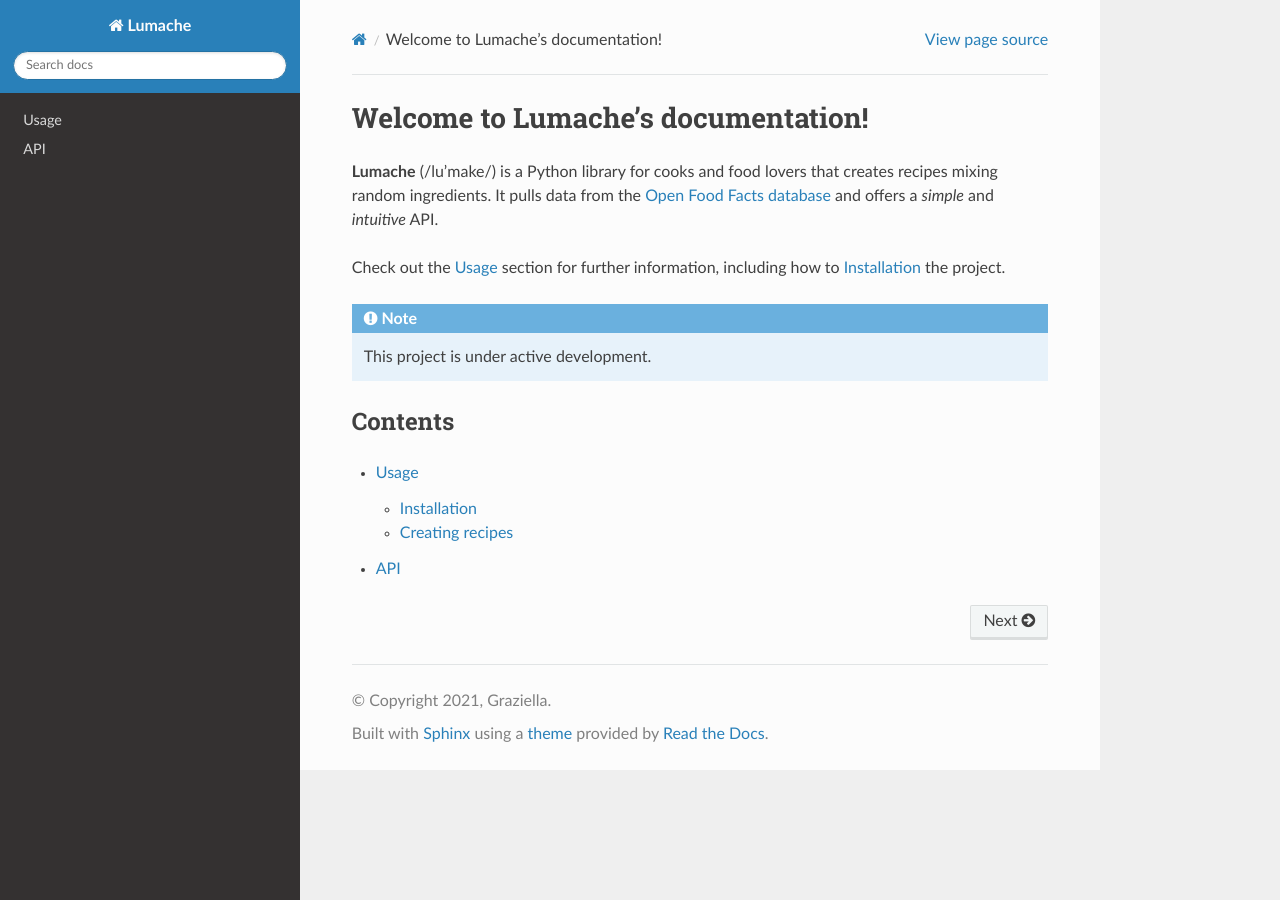
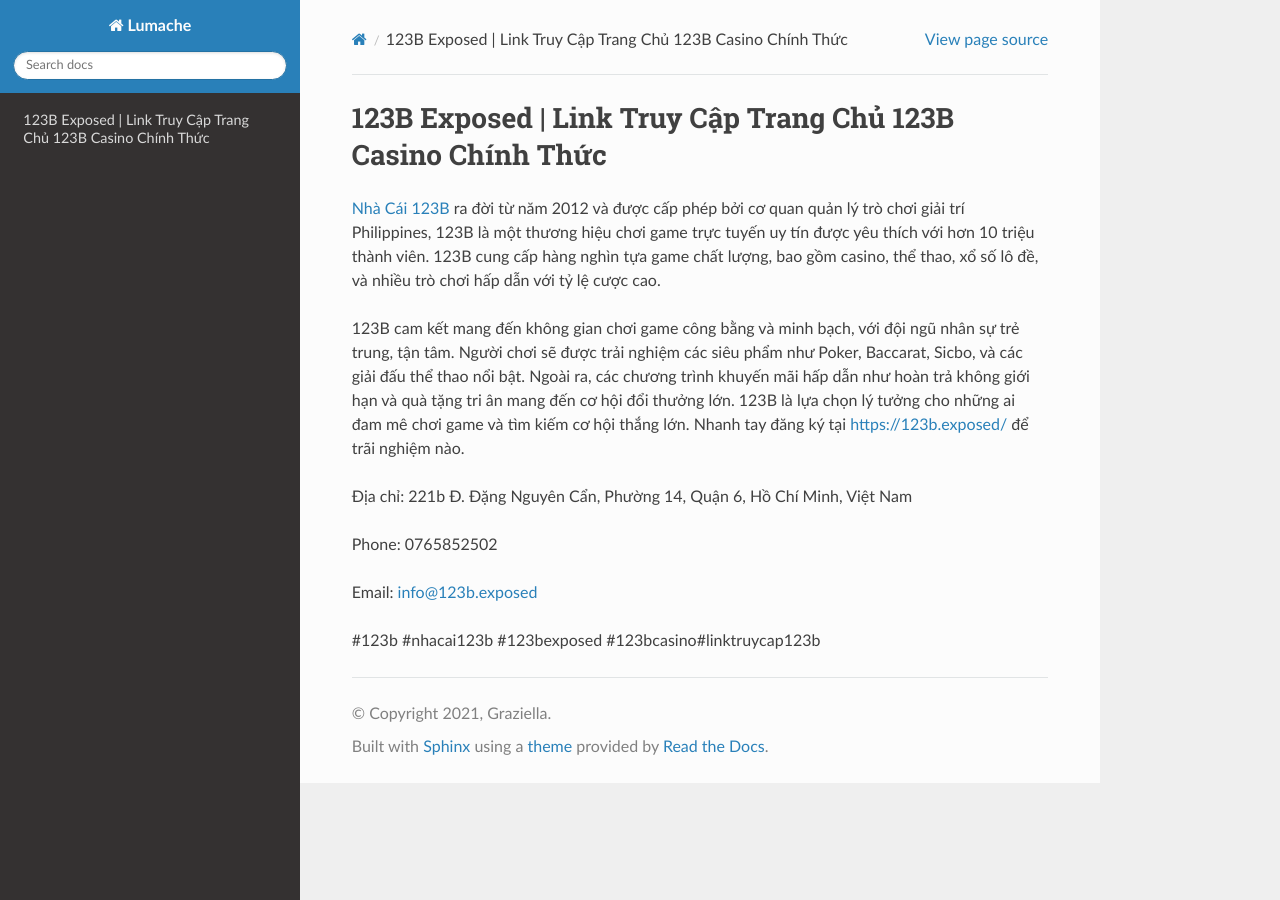
Before and after one commit to parkisngan19/nhacai123bexposed, a Sphinx documentation site: the page built from docs/source/index.rst, in a window 1280 px wide. Built offline with Sphinx 7.4.7 and the Read the Docs theme 3.1.0, drawn with Linux system fonts in a browser that asks for light colours.

Commit message:
Update index.rst

```diff
--- a/docs/source/index.rst
+++ b/docs/source/index.rst
@@ -1,22 +1,14 @@
-Welcome to Lumache's documentation!
+123B Exposed | Link Truy Cập Trang Chủ 123B Casino Chính Thức
 ===================================
 
-**Lumache** (/lu'make/) is a Python library for cooks and food lovers
-that creates recipes mixing random ingredients.
-It pulls data from the `Open Food Facts database <https://world.openfoodfacts.org/>`_
-and offers a *simple* and *intuitive* API.
+`Nhà Cái 123B <https://123b.exposed/>`_ ra đời từ năm 2012 và được cấp phép bởi cơ quan quản lý trò chơi giải trí Philippines, 123B là một thương hiệu chơi game trực tuyến uy tín được yêu thích với hơn 10 triệu thành viên. 123B cung cấp hàng nghìn tựa game chất lượng, bao gồm casino, thể thao, xổ số lô đề, và nhiều trò chơi hấp dẫn với tỷ lệ cược cao.
 
-Check out the :doc:`usage` section for further information, including
-how to :ref:`installation` the project.
+123B cam kết mang đến không gian chơi game công bằng và minh bạch, với đội ngũ nhân sự trẻ trung, tận tâm. Người chơi sẽ được trải nghiệm các siêu phẩm như Poker, Baccarat, Sicbo, và các giải đấu thể thao nổi bật. Ngoài ra, các chương trình khuyến mãi hấp dẫn như hoàn trả không giới hạn và quà tặng tri ân mang đến cơ hội đổi thưởng lớn. 123B là lựa chọn lý tưởng cho những ai đam mê chơi game và tìm kiếm cơ hội thắng lớn. Nhanh tay đăng ký tại https://123b.exposed/  để trãi nghiệm nào.
 
-.. note::
+Địa chỉ: 221b Đ. Đặng Nguyên Cẩn, Phường 14, Quận 6, Hồ Chí Minh, Việt Nam
 
-   This project is under active development.
+Phone: 0765852502
 
-Contents
---------
+Email: info@123b.exposed
 
-.. toctree::
-
-   usage
-   api
+#123b #nhacai123b #123bexposed #123bcasino#linktruycap123b
```
